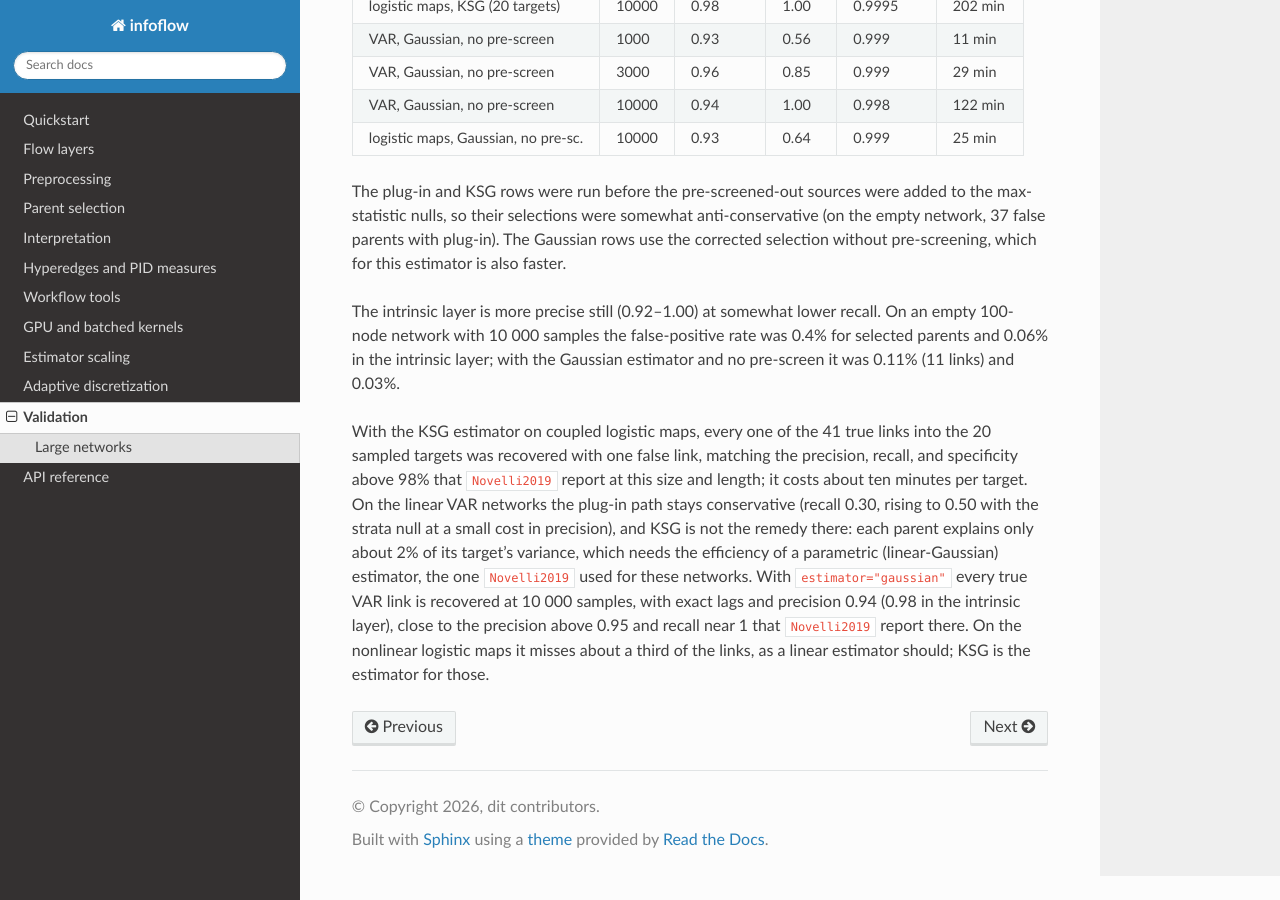
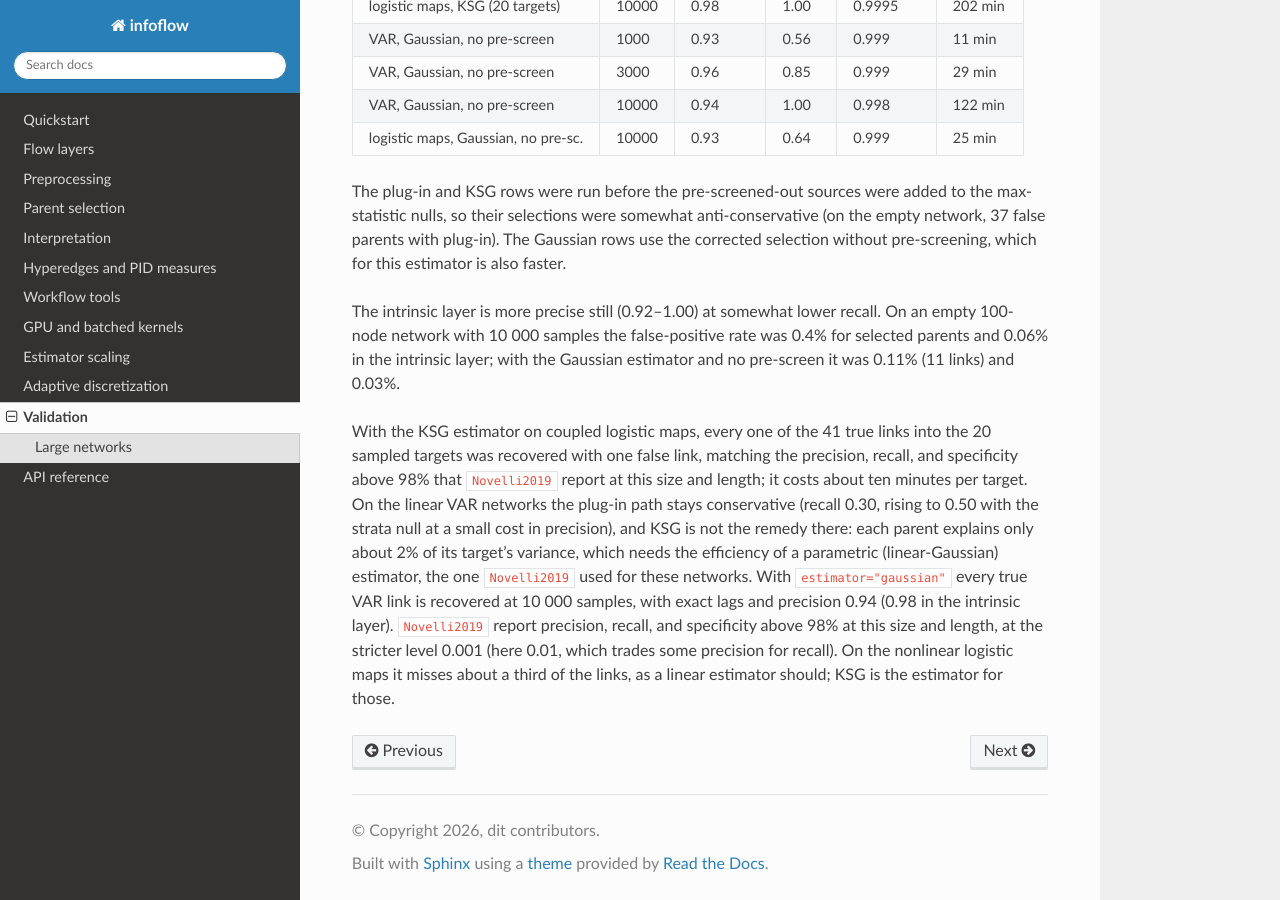
Before and after one commit to dit/infoflow, a Sphinx documentation site: the page built from docs/validation.rst, in a window 1280 px wide and 900 px high, scrolled down 1795 px. Built offline with Sphinx 7.4.7 and the Read the Docs theme 3.1.0, drawn with Linux system fonts in a browser that asks for light colours; pages that are not in the unit, such as notebooks, are missing from menus; the version number could not be read and is left out; cross-references to code outside the pages are shown as plain code.

Commit message:
Validation docs: state Novelli's significance level and figures exactly
Co-authored-by: Cursor <cursoragent@cursor.com>

```diff
--- a/docs/validation.rst
+++ b/docs/validation.rst
@@ -102,7 +102,8 @@ at a small cost in precision), and KSG is not the remedy there: each parent expl
 only about 2% of its target's variance, which needs the efficiency of a parametric
 (linear-Gaussian) estimator, the one :cite:`Novelli2019` used for these networks.
 With ``estimator="gaussian"`` every true VAR link is recovered at 10 000 samples, with
-exact lags and precision 0.94 (0.98 in the intrinsic layer), close to the
-precision above 0.95 and recall near 1 that :cite:`Novelli2019` report there. On the
+exact lags and precision 0.94 (0.98 in the intrinsic layer). :cite:`Novelli2019`
+report precision, recall, and specificity above 98% at this size and length, at the
+stricter level 0.001 (here 0.01, which trades some precision for recall). On the
 nonlinear logistic maps it misses about a third of the links, as a linear estimator
 should; KSG is the estimator for those.
```
